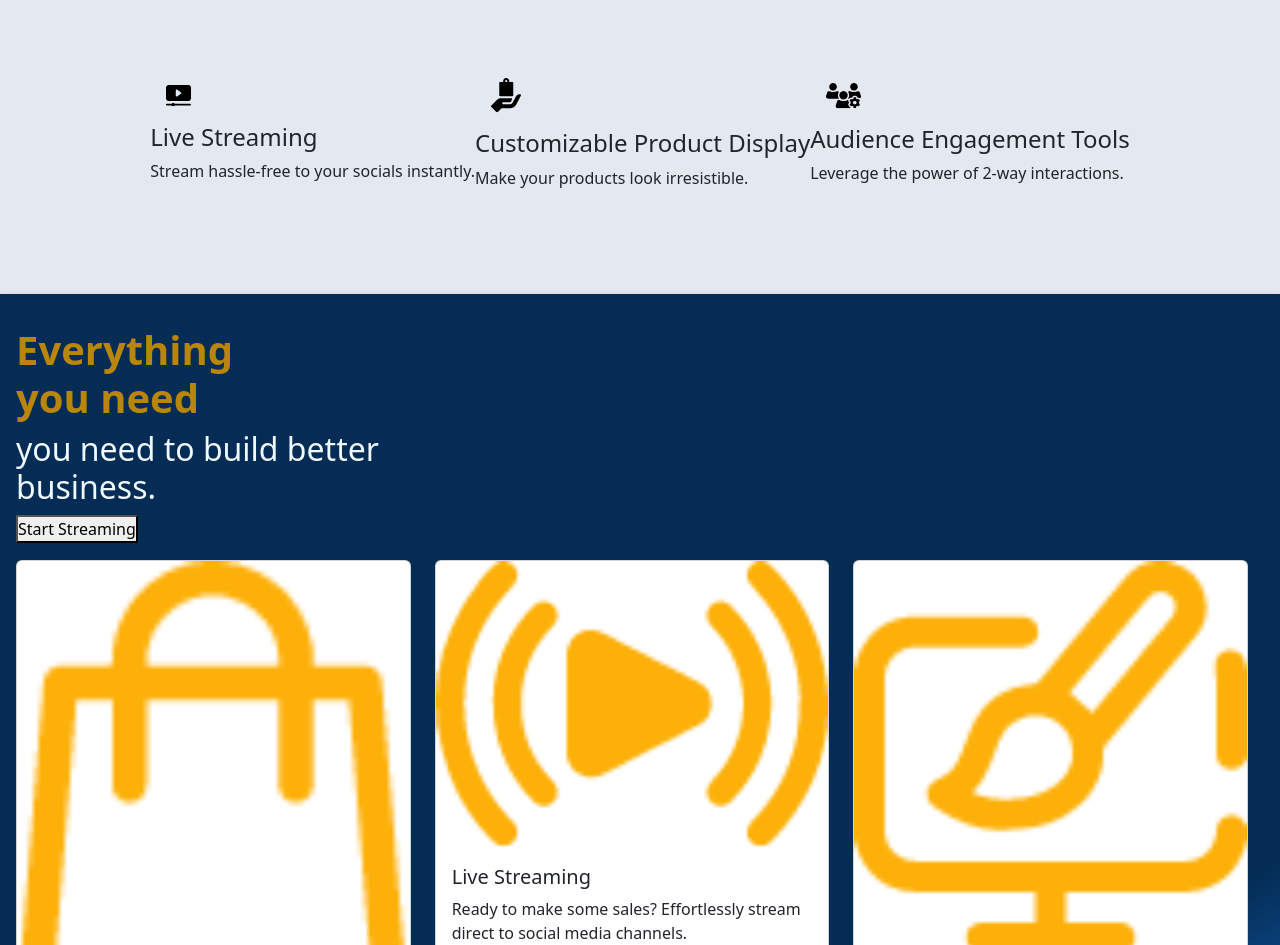
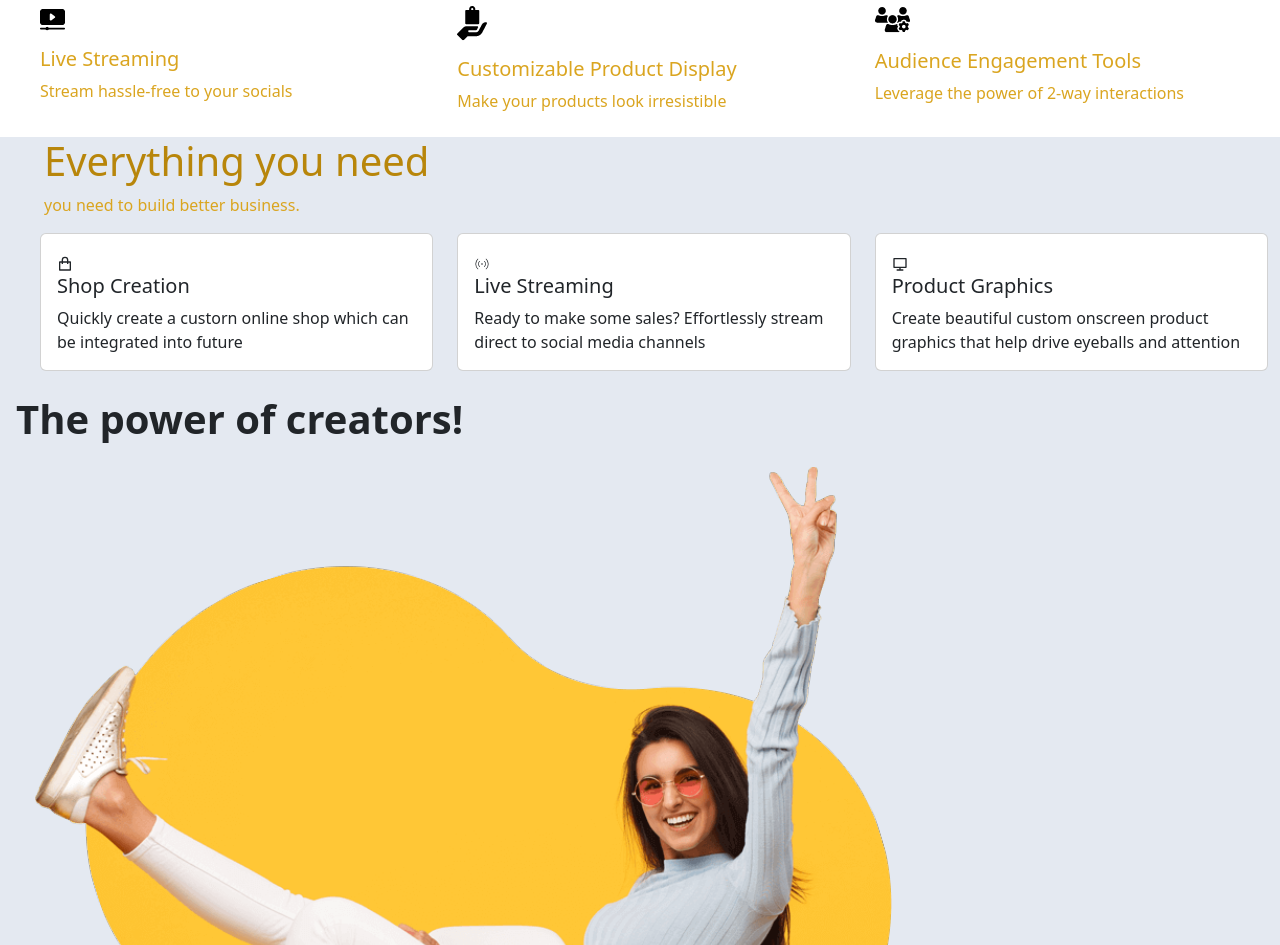
Before and after one commit to Hamzashafi/React-Front-end, a React (Create React App) app: page / in a window 1280 px wide. Shown: the part 1027-1972 px from the top of the page. Built offline with nearby package versions, Linux system fonts and the light colour scheme.

Commit message:
new lines

```diff
--- a/public/index.html
+++ b/public/index.html
@@ -31,7 +31,7 @@
           href="https://fonts.googleapis.com/css2?family=Roboto:wght@300;400;500;600;700&display=swap"
         />
 
-    <title>React App</title>
+    <title>Front Design</title>
   </head>
   <body>
     <noscript>You need to enable JavaScript to run this app.</noscript>
--- a/src/App.js
+++ b/src/App.js
@@ -1,4 +1,5 @@
 import React from 'react';
+import Bootstrap from 'bootstrap/dist/css/bootstrap.css';
 import { Typography, AppBar, Button, Card, CardActions, CardContent, CardMedia, CssBaseline, Grid, Toolbar, Container } from '@mui/material';
 
 
--- a/src/components/Brand/Brand.jsx
+++ b/src/components/Brand/Brand.jsx
@@ -4,21 +4,23 @@ import './brand.css';
 
 const Brand = () => {
   return (
-    <div className='brand section__padding'>
-      <div>
-        <img src={image1} />
-        <h4>Live Streaming</h4>
-        <p>Stream hassle-free to your socials instantly.</p><br />
-      </div>
-      <div>
-        <img src={image2} />
-        <h4>Customizable Product Display</h4>
-        <p>Make your products look irresistible.</p><br />
-      </div>
-      <div>
-        <img src={image3} />
-        <h4>Audience Engagement Tools</h4>
-        <p>Leverage the power of 2-way interactions.</p><br />
+    <div className="container-fluid bg-white text-white py-2">
+      <div className="row">
+        <div className="col-md-4">
+          <img src={image1} alt="Live Streaming icon" />
+          <h5 className="mt-3">Live Streaming</h5>
+          <p>Stream hassle-free to your socials</p>
+        </div>
+        <div className="col-md-4">
+          <img src={image2} alt="Customizable Product Display icon" />
+          <h5 className="mt-3">Customizable Product Display</h5>
+          <p>Make your products look irresistible</p>
+        </div>
+        <div className="col-md-4">
+          <img src={image3} alt="Audience Engagement Tools icon" />
+          <h5 className="mt-3">Audience Engagement Tools</h5>
+          <p>Leverage the power of 2-way interactions</p>
+        </div>
       </div>
     </div>
   )
--- a/src/components/Brand/brand.css
+++ b/src/components/Brand/brand.css
@@ -1,11 +1,11 @@
-.brand {
+.container-fluid .bg-dark .text-white .py-2{
     display: flex;
     flex-wrap: wrap;
     justify-content: center;
     align-items: center;
 }
 
-.brand div img{
+/*.brand div img{
     flex: 1;
     max-width: fit-content;
     min-width:fit-content;
@@ -14,4 +14,4 @@
     display: flex;
     justify-content: center;
     align-items: center;
-}
+} */
--- a/src/container/possibility/Possibility.jsx
+++ b/src/container/possibility/Possibility.jsx
@@ -1,9 +1,69 @@
 import React from 'react';
+import { card1, card2, card3 } from './import';
+import {
+  MDBCard,
+  MDBCardImage,
+  MDBCardBody,
+  MDBCardTitle,
+  MDBCardText,
+  MDBCardFooter,
+  MDBRow,
+  MDBCol,
+  MDBBtn
+} from 'mdb-react-ui-kit';
 import './possibility.css';
 
 const Possibility = () => {
   return (
-    <div>Possibility</div>
+    <div className='column__cards'>
+      <MDBRow className='row-cols-1 row-cols-md-3 g-4'>
+      <MDBCol>
+        <MDBCard className='h-100'>
+          <MDBCardImage
+            src={card1}
+            alt='...'
+            position='top'
+          />
+          <MDBCardBody>
+            <MDBCardTitle>Best Cyber Monday Deals</MDBCardTitle>
+            <MDBBtn className='me-1' color='dark'>
+        24 hours ago
+      </MDBBtn>
+          </MDBCardBody>
+        </MDBCard>
+      </MDBCol>
+      <MDBCol>
+        <MDBCard className='h-100'>
+          <MDBCardImage
+            src={card2}
+            alt='...'
+            position='top'
+          />
+          <MDBCardBody>
+            <MDBCardTitle>Best Cyber Monday Deals</MDBCardTitle>
+            <MDBBtn className='me-1' color='dark'>
+        24 hours ago
+      </MDBBtn>
+          </MDBCardBody>
+        </MDBCard>
+      </MDBCol>
+      <MDBCol>
+        <MDBCard className='h-100'>
+          <MDBCardImage
+            src={card3}
+            alt='...'
+            position='top'
+          />
+          <MDBCardBody>
+            <MDBCardTitle>Best Cyber Monday Deals</MDBCardTitle>
+            <MDBBtn className='me-1' color='dark'>
+        24 hours ago
+      </MDBBtn>
+          </MDBCardBody>
+        </MDBCard>
+      </MDBCol>
+    </MDBRow>
+    </div>
   )
 }
 
--- /dev/null
+++ b/src/container/possibility/import.js
@@ -0,0 +1,9 @@
+import card1 from '../../assets/beautiful-blogger-recording-make-up-video.png';
+import card2 from '../../assets/happy-young-blogger-using-selfie-stick-talking-phone.png';
+import card3 from '../../assets/1-SM970940.png';
+
+export{
+    card1,
+    card2,
+    card3
+}
--- a/src/container/possibility/possibility.css
+++ b/src/container/possibility/possibility.css
@@ -0,0 +1,8 @@
+.column__cards{
+    display: flex;
+    padding-left: 0.3rem;
+}
+
+.me-1{
+    margin-left: 270px;
+}
--- a/src/container/whatGPT3/WhatGPT3.jsx
+++ b/src/container/whatGPT3/WhatGPT3.jsx
@@ -1,5 +1,8 @@
 import React from 'react';
-import {image1, image2, image3} from './import';
+import {RiShoppingBagLine} from 'react-icons/ri';
+import {CiStreamOn} from 'react-icons/ci';
+import {RiComputerLine} from 'react-icons/ri';
+/*import {image1, image2, image3} from './import'; */
 import {
   MDBCard,
   MDBCardImage,
@@ -14,58 +17,46 @@ import './whatGPT3.css';
 
 const WhatGPT3 = () => {
   return (
-    <div className='section__header__margin' >
-    <div className='header__content'>
-      <h1><b>Everything <br />you need</b> </h1>
-      <h2>you need to build better <br />business.</h2>
-      <div className='header__button'>
-        <button type='button'>Start Streaming</button>
+    <><div className="container-fluid p-0 bg-grey">
+      <div className="row">
+        <div className="col-md-6">
+          <h1>Everything you need</h1>
+          <p>you need to build better business.</p>
+        </div>
+        <div className="col-md-6">
+        </div>
       </div>
-    </div>
-    <div className='container__box'>
-    <MDBRow className='row-cols-1 row-cols-md-3 g-4'>
-      <MDBCol>
-        <MDBCard>
-          <MDBCardImage
-            src={image1}
-          />
-          <MDBCardBody>
-            <MDBCardTitle>Shop Creation</MDBCardTitle>
-            <MDBCardText>
-            Quickly create a custom online shop which can be integrated into future livestreams.
-            </MDBCardText>
-          </MDBCardBody>
-        </MDBCard>
-      </MDBCol>
-      <MDBCol>
-        <MDBCard>
-          <MDBCardImage
-            src={image2}
-          />
-          <MDBCardBody>
-            <MDBCardTitle>Live Streaming</MDBCardTitle>
-            <MDBCardText>
-            Ready to make some sales? Effortlessly stream direct to social media channels.
-            </MDBCardText>
-          </MDBCardBody>
-        </MDBCard>
-      </MDBCol>
-      <MDBCol>
-        <MDBCard>
-          <MDBCardImage
-            src={image3}
-          />
-          <MDBCardBody>
-            <MDBCardTitle>Product Graphics</MDBCardTitle>
-            <MDBCardText>
-            Create beautiful, custom on-screen product graphics that help drive eyeballs and attention.
-            </MDBCardText>
-          </MDBCardBody>
-        </MDBCard>
-      </MDBCol>
-    </MDBRow>
-    </div>
-    </div>
+    </div><div className="container-fluid">
+        <div className="row">
+          <div className="col-md-4">
+            <div className="card">
+              <div className="card-body">
+                <RiShoppingBagLine/>
+                <h5 className="card-title">Shop Creation</h5>
+                <p className="card-text">Quickly create a custorn online shop which can be integrated into future</p>
+              </div>
+            </div>
+          </div>
+          <div className="col-md-4">
+            <div className="card">
+              <div className="card-body">
+                <CiStreamOn/>
+                <h5 className="card-title">Live Streaming</h5>
+                <p className="card-text">Ready to make some sales? Effortlessly stream direct to social media channels</p>
+              </div>
+            </div>
+          </div>
+          <div className="col-md-4">
+            <div className="card">
+              <div className="card-body">
+                <RiComputerLine/>
+                <h5 className="card-title">Product Graphics</h5>
+                <p className="card-text">Create beautiful custom onscreen product graphics that help drive eyeballs and attention</p>
+              </div>
+            </div>
+          </div>
+        </div>
+      </div></>
   )
 }
 
--- a/src/container/whatGPT3/whatGPT3.css
+++ b/src/container/whatGPT3/whatGPT3.css
@@ -1,4 +1,4 @@
-.section__header__margin{
+.container-fluid .p-0{
     display: flex;
     flex-direction: column;
 
@@ -22,70 +22,65 @@
 
     filter: drop-shadow(0px 4px 4px rgba(0, 0, 0, 0.25));
 }
-.section__header__margin,
-.header.content h1{
+.container-fluid .p-0,
+.row,
+.col-md-6 h1{
     color:darkgoldenrod;
     margin-left: auto;
     padding-left: 1rem;
-
 }
-.section__header__margin h2{
-    color:aliceblue;
+.container-fluid .p-0,
+.row,
+.col-md-6 p{
+    color: goldenrod;
+    padding-left: 1rem;
 }
- .header__button{
+/* .header__button{
     top: 1721px;
 left: 214px;
 width: 250px;
 height: 45px;
-/* UI Properties */
 border-radius: 31px;
 opacity: 1;
- }
+ } */
 
- .container__box{
+ .container-fluid .p-0{
     display: flex;
  }
- .container__box .image1{
-    width: 80%;
-    height: 80%;
-    object-fit: cover;
-    border-radius: 10px;
-    box-shadow: 0 0 10px #000;
-    transition: all 0.3s ease-in-out;
+ .container-fluid .p-0{
+    box-sizing: border-box;
+    position: relative;
  }
 
  @media screen and (max-width: 850px) {
-    .section__header__margin {
+    .container-fluid .p-0 {
         flex-direction: column;
         align-items: flex-start;
         margin-bottom: 0rem;
     }
 
-    .section__header__margin h1 h2 {
+    .container-fluid .p-0,
+    .row,
+    .col-md-6 h1 p {
         margin-top: 1rem;
     }
 }
 
 @media screen and (max-width: 650px) {
     /* Customizing feature component as per needs */
-    .section__header__margin .header.content {
+    .container-fluid .p-0 {
         flex-direction: column;
     }
 
     /* Customizing feature component as per needs */
-    .section__header__margin .header.content {
+    .container-fluid {
         margin-top: 0.5rem;
-    }
-
-    .section__header__margin h1 {
-        font-size: 28px;
-        line-height: 40px;
     }
 }
 
 @media screen and (max-width: 350px) {
     /* Customizing feature component as per needs */
-    .section__header__margin .header.content {
+    .container-fluid {
         margin: 1rem 0;
         min-width: 100%;
     }
```
